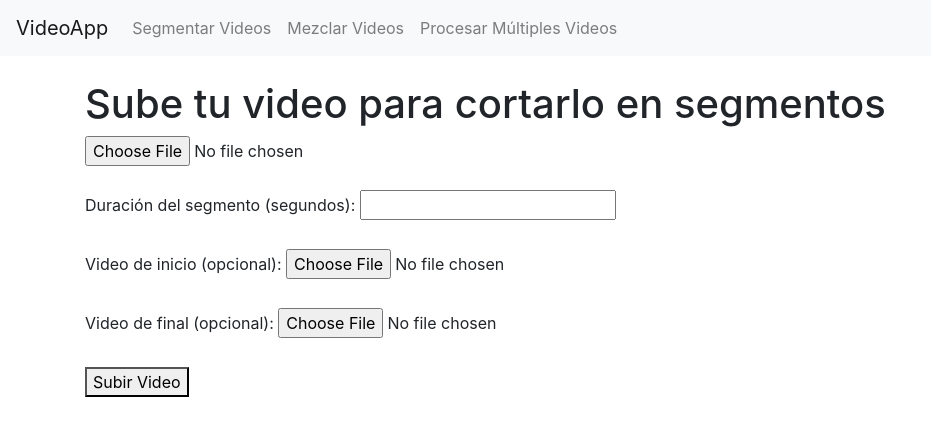
After one commit to MaBanguero/splich, a Flask app: page /segment in a window 1280 px wide. The commit adds this page. Shown: the top 436 px of the page, without its empty margins (0-931 px from the left). Run offline with Flask 3, Linux system fonts and the light colour scheme; some libraries are stand-ins or nearby versions.

Commit message:
Improvements

```diff
--- a/app.py
+++ b/app.py
@@ -21,14 +21,12 @@ def cortar_video(input_video_path, duracion_segmento, inicio_path=None, final_pa
     for start_time in range(0, duracion_total, duracion_segmento):
         end_time = min(start_time + duracion_segmento, duracion_total)
         clip = video.subclip(start_time, end_time)
-        if inicio_clip and final_clip:
-            combined_clip = concatenate_videoclips([inicio_clip, clip, final_clip])
-        elif inicio_clip:
-            combined_clip = concatenate_videoclips([inicio_clip, clip])
-        elif final_clip:
-            combined_clip = concatenate_videoclips([clip, final_clip])
-        else:
-            combined_clip = clip
+        clips = [clip]
+        if inicio_clip:
+            clips.insert(0, inicio_clip)
+        if final_clip:
+            clips.append(final_clip)
+        combined_clip = concatenate_videoclips(clips)
 
         output_filename = f"segmento_{start_time}_{end_time}.mp4"
         output_path = os.path.join(app.config['UPLOAD_FOLDER'], output_filename)
@@ -55,8 +53,34 @@ def cortar_y_mezclar_video(input_video_path, duracion_segmento):
 
     return output_filename
 
-@app.route('/', methods=['GET', 'POST'])
-def index():
+def agregar_inicio_final(input_video_paths, inicio_path=None, final_path=None):
+    videos_procesados = []
+
+    inicio_clip = VideoFileClip(inicio_path) if inicio_path else None
+    final_clip = VideoFileClip(final_path) if final_path else None
+
+    for input_video_path in input_video_paths:
+        video = VideoFileClip(input_video_path)
+        clips = [video]
+        if inicio_clip:
+            clips.insert(0, inicio_clip)
+        if final_clip:
+            clips.append(final_clip)
+        combined_clip = concatenate_videoclips(clips)
+
+        output_filename = f"procesado_{os.path.basename(input_video_path)}"
+        output_path = os.path.join(app.config['UPLOAD_FOLDER'], output_filename)
+        combined_clip.write_videofile(output_path, codec='libx264', audio_codec='aac')
+        videos_procesados.append(output_filename)
+
+    return videos_procesados
+
+@app.route('/')
+def home():
+    return render_template('home.html')
+
+@app.route('/segment', methods=['GET', 'POST'])
+def segment():
     if request.method == 'POST':
         if 'video' not in request.files or 'duration' not in request.form:
             return redirect(request.url)
@@ -84,9 +108,9 @@ def index():
             final_file.save(final_path)
 
         segments = cortar_video(filepath, duration, inicio_path, final_path)
-        return render_template('index.html', segments=segments)
+        return render_template('segment.html', segments=segments)
 
-    return render_template('index.html', segments=None)
+    return render_template('segment.html', segments=None)
 
 @app.route('/randomize', methods=['GET', 'POST'])
 def randomize():
@@ -108,6 +132,38 @@ def randomize():
 
     return render_template('randomize.html', video=None)
 
+@app.route('/process_multiple', methods=['GET', 'POST'])
+def process_multiple():
+    if request.method == 'POST':
+        video_files = request.files.getlist('videos')
+        inicio_file = request.files.get('inicio')
+        final_file = request.files.get('final')
+
+        if not video_files:
+            return redirect(request.url)
+
+        input_video_paths = []
+        for video_file in video_files:
+            filepath = os.path.join(app.config['UPLOAD_FOLDER'], video_file.filename)
+            video_file.save(filepath)
+            input_video_paths.append(filepath)
+
+        inicio_path = None
+        final_path = None
+
+        if inicio_file and inicio_file.filename != '':
+            inicio_path = os.path.join(app.config['UPLOAD_FOLDER'], inicio_file.filename)
+            inicio_file.save(inicio_path)
+
+        if final_file and final_file.filename != '':
+            final_path = os.path.join(app.config['UPLOAD_FOLDER'], final_file.filename)
+            final_file.save(final_path)
+
+        videos_procesados = agregar_inicio_final(input_video_paths, inicio_path, final_path)
+        return render_template('process_multiple.html', videos=videos_procesados)
+
+    return render_template('process_multiple.html', videos=None)
+
 @app.route('/download/<filename>')
 def download(filename):
     file_path = os.path.join(app.config['UPLOAD_FOLDER'], filename)
--- /dev/null
+++ b/templates/base.html
@@ -0,0 +1,37 @@
+<!DOCTYPE html>
+<html lang="en">
+<head>
+    <meta charset="UTF-8">
+    <meta name="viewport" content="width=device-width, initial-scale=1.0">
+    <title>Video Processing App</title>
+    <link rel="stylesheet" href="https://stackpath.bootstrapcdn.com/bootstrap/4.5.2/css/bootstrap.min.css">
+</head>
+<body>
+    <nav class="navbar navbar-expand-lg navbar-light bg-light">
+        <a class="navbar-brand" href="{{ url_for('home') }}">VideoApp</a>
+        <button class="navbar-toggler" type="button" data-toggle="collapse" data-target="#navbarNav" aria-controls="navbarNav" aria-expanded="false" aria-label="Toggle navigation">
+            <span class="navbar-toggler-icon"></span>
+        </button>
+        <div class="collapse navbar-collapse" id="navbarNav">
+            <ul class="navbar-nav">
+                <li class="nav-item">
+                    <a class="nav-link" href="{{ url_for('segment') }}">Segmentar Videos</a>
+                </li>
+                <li class="nav-item">
+                    <a class="nav-link" href="{{ url_for('randomize') }}">Mezclar Videos</a>
+                </li>
+                <li class="nav-item">
+                    <a class="nav-link" href="{{ url_for('process_multiple') }}">Procesar Múltiples Videos</a>
+                </li>
+            </ul>
+        </div>
+    </nav>
+    <div class="container mt-4">
+        {% block content %}
+        {% endblock %}
+    </div>
+    <script src="https://code.jquery.com/jquery-3.5.1.slim.min.js"></script>
+    <script src="https://cdn.jsdelivr.net/npm/@popperjs/core@2.5.3/dist/umd/popper.min.js"></script>
+    <script src="https://stackpath.bootstrapcdn.com/bootstrap/4.5.2/js/bootstrap.min.js"></script>
+</body>
+</html>
--- /dev/null
+++ b/templates/home.html
@@ -0,0 +1,6 @@
+{% extends "base.html" %}
+
+{% block content %}
+<h1>Bienvenido a la aplicación de procesamiento de videos</h1>
+<p>Utiliza la barra de navegación para acceder a las diferentes funcionalidades.</p>
+{% endblock %}
--- /dev/null
+++ b/templates/segment.html
@@ -0,0 +1,27 @@
+{% extends "base.html" %}
+
+{% block content %}
+<h1>Sube tu video para cortarlo en segmentos</h1>
+<form method="post" enctype="multipart/form-data">
+    <input type="file" name="video" accept="video/*" required><br><br>
+    <label for="duration">Duración del segmento (segundos):</label>
+    <input type="number" name="duration" id="duration" min="1" required><br><br>
+    <label for="inicio">Video de inicio (opcional):</label>
+    <input type="file" name="inicio" accept="video/*"><br><br>
+    <label for="final">Video de final (opcional):</label>
+    <input type="file" name="final" accept="video/*"><br><br>
+    <button type="submit">Subir Video</button>
+</form>
+
+{% if segments %}
+    <h2>Segmentos de Video</h2>
+    <ul id="segment-list">
+        {% for segment in segments %}
+            <li>
+                {{ segment }}
+                <a href="/download/{{ segment }}">Descargar Manualmente</a>
+            </li>
+        {% endfor %}
+    </ul>
+{% endif %}
+{% endblock %}
```
Also changed, not shown: templates/process_multiple.html (added, +26 -0 lines), templates/randomize.html (+4 -10 lines).
